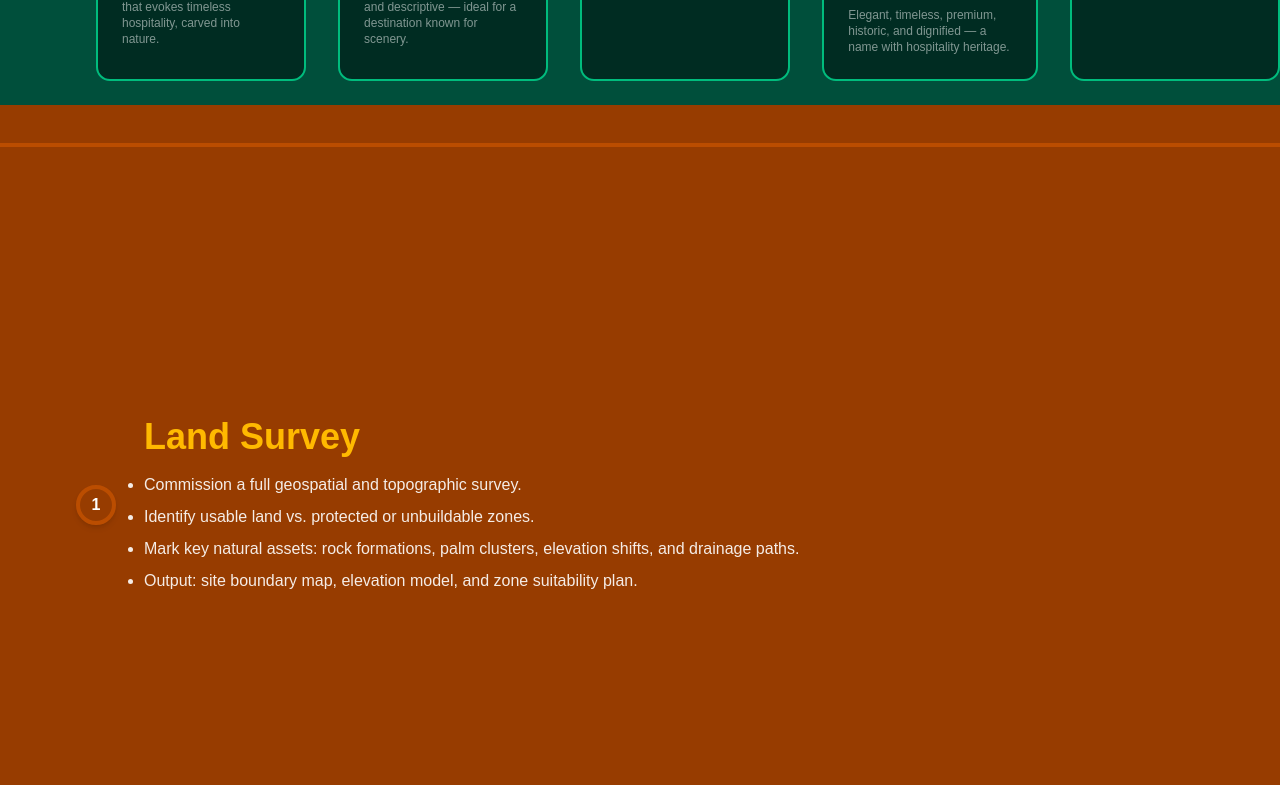
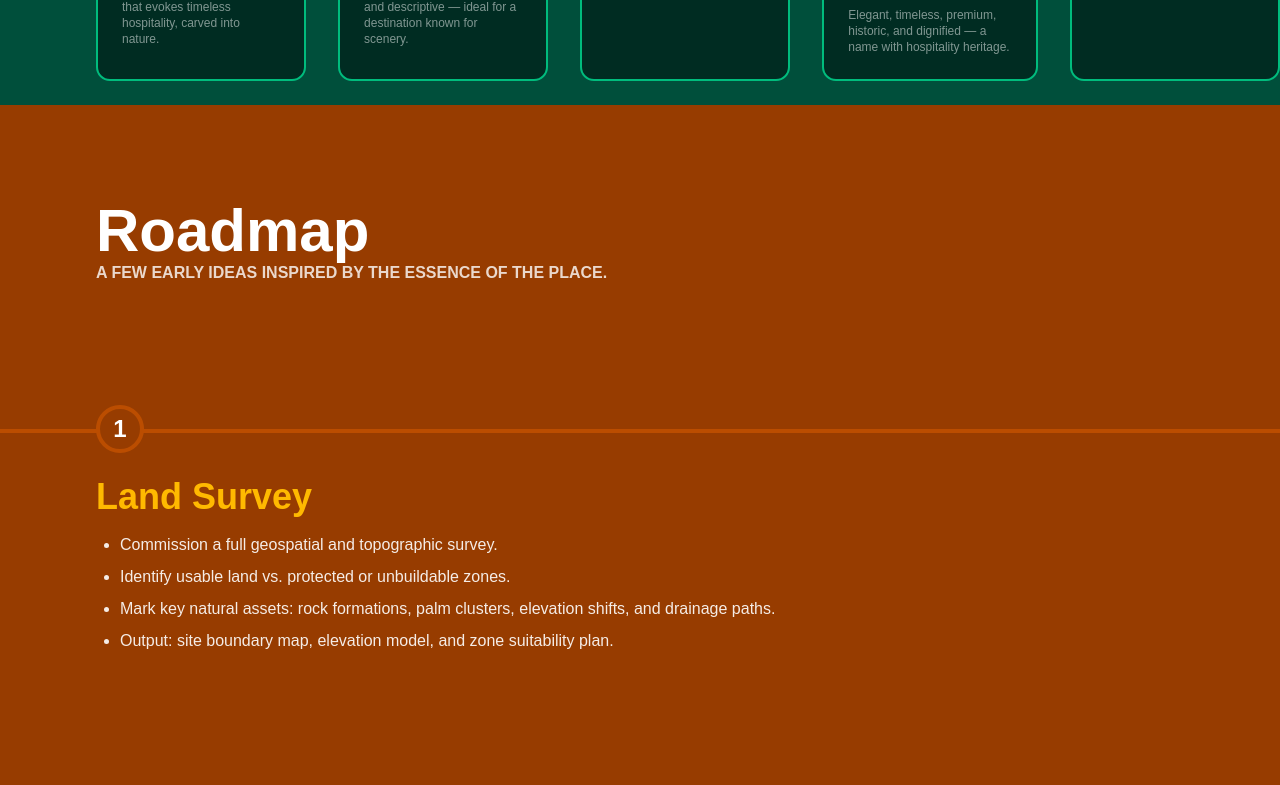
Before and after one commit to drivelead/alula-retreat-concept, a Next.js app: page / in a window 1280 px wide. Shown: the part 3895-4680 px from the top of the page. Built offline with nearby package versions, Linux system fonts and the light colour scheme; a web font is replaced by a local one.

Commit message:
Refactor roadmap component layout and enhance styling for improved readability

```diff
--- a/src/app/components/roadmap.tsx
+++ b/src/app/components/roadmap.tsx
@@ -127,26 +127,33 @@ export default function Roadmap() {
   return (
     <section
       ref={sectionRef}
-      className="relative h-screen w-full overflow-hidden bg-amber-800 text-white">
+      className="h-screen w-full overflow-hidden bg-amber-800 text-white">
+      <div className="p-24">
+        <h1 className="anim text-6xl font-bold">Roadmap</h1>
+        <p className="anim opacity-80 uppercase font-bold mb-12">
+          A few early ideas inspired by the essence of the place.
+        </p>
+      </div>
+      <div className="relative timeline">
         {/* Connecting line */}
-      <div className="absolute top-10 left-0 w-full h-1 bg-amber-700 z-0 transform -translate-y-1/2"></div>
+        <div className="absolute top-0 left-0 w-full h-1 bg-amber-700 z-0"></div>
 
         <div
           ref={containerRef}
-        className="relative flex h-full w-[400vw] items-center space-x-24 px-24 z-10">
+          className="relative flex w-[400vw] items-top space-x-24 z-10">
           {roadmapEn.map((phase, index) => (
             <div
               key={index}
-            className="roadmap-phase w-screen flex-shrink-0 snap-center relative">
+              className="roadmap-phase w-screen flex-shrink-0 snap-center relative pt-12 ps-24">
               {/* Number badge */}
-            <div className="absolute top-1/2 left-0 -translate-y-1/2 -translate-x-1/2 z-20 bg-amber-800 border-4 border-amber-700 text-white w-10 h-10 flex items-center justify-center rounded-full font-bold shadow-md">
+              <div className="absolute top-0 left-0 w-12 h-12 text-2xl -translate-y-1/2 translate-x-2/1 z-20 bg-amber-800 border-4 border-amber-700 text-white w-10 h-10 flex items-center justify-center rounded-full font-bold">
                 {index + 1}
               </div>
 
-            <h2 className="text-4xl font-bold text-amber-400 mb-4 ml-12">
+              <h2 className="text-4xl font-bold text-amber-400 mb-4">
                 {phase.title}
               </h2>
-            <ul className="list-disc pl-12 space-y-2 text-white/90">
+              <ul className="list-disc ps-6 space-y-2 text-white/90">
                 {phase.descriptionPoints.map((point, idx) => (
                   <li key={idx}>{point}</li>
                 ))}
@@ -154,6 +161,7 @@ export default function Roadmap() {
             </div>
           ))}
         </div>
+      </div>
     </section>
   );
 }
```
Lines whose indentation alone changed are shown as unchanged.
